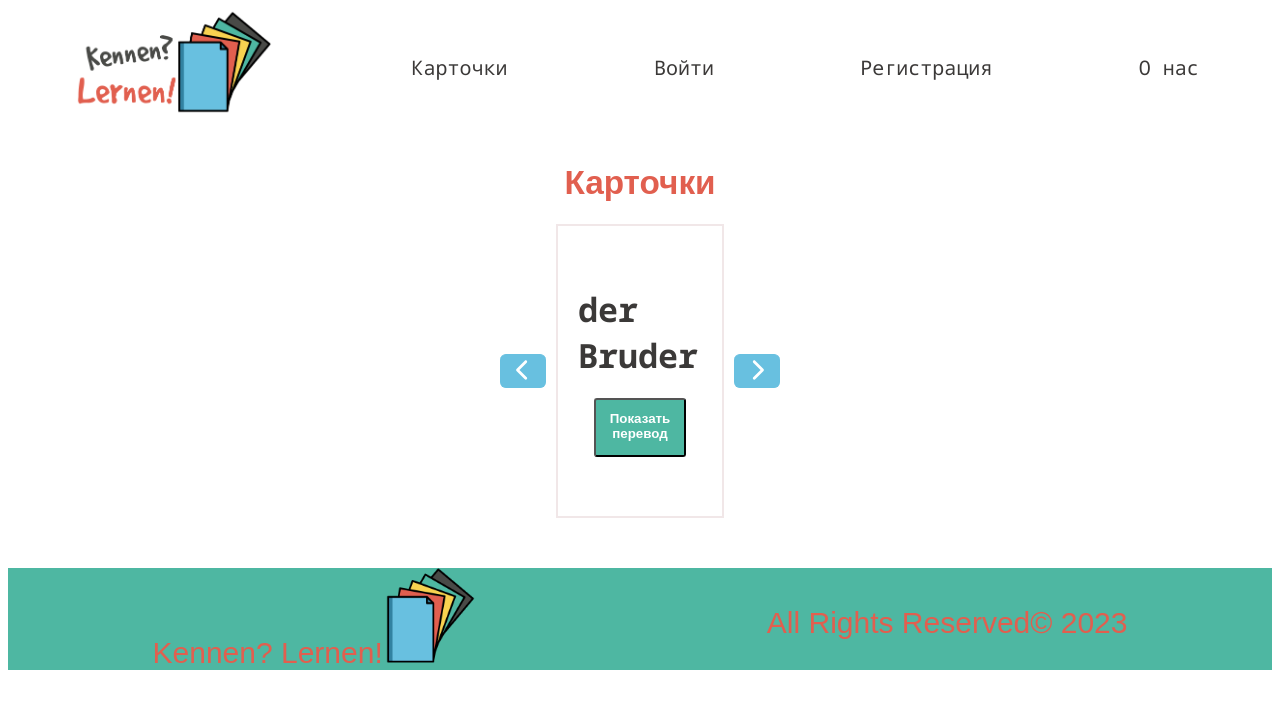
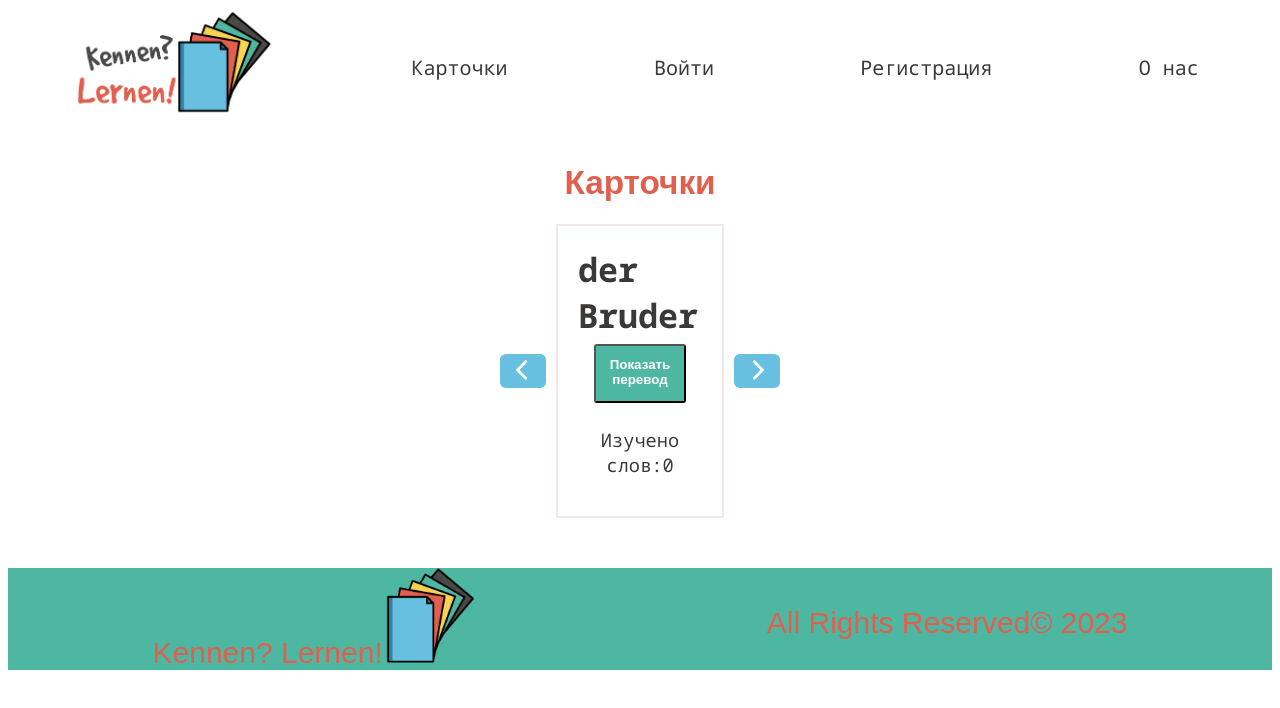
Before and after one commit to Nadia-HPoe/kennen-lernen-app, a React app: page /game in a window 1280 px wide. Shown: the top 708 px of the page. Built offline with nearby package versions, Linux system fonts and the light colour scheme.

Commit message:
adding aword counter

```diff
--- a/src/presentation/Card/card.scss
+++ b/src/presentation/Card/card.scss
@@ -23,7 +23,7 @@
   display: flex;
   flex-direction: column;
   align-items: center;
-  justify-content: space-around;
+  justify-content: space-between;
   font-family: variables.$main-font-bold;
 }
 .card-wrapper {
@@ -31,7 +31,7 @@
   display: flex;
   flex-direction: column;
   align-items: center;
-  justify-content: end;
+  justify-content: center;
 }
 .card-button {
   position: absolute;
@@ -94,3 +94,11 @@
     background: variables.$color-cyan;
   }
 }
+
+.card-counttext {
+  display: flex;
+  text-align: center;
+  font-family: variables.$main-font;
+  color: variables.$color-darkgrey;
+  font-size: 14pt;
+}
--- a/src/presentation/Card/index.jsx
+++ b/src/presentation/Card/index.jsx
@@ -1,16 +1,22 @@
-import React, { useState } from 'react';
+import React, { useState, useRef } from 'react';
 import { words } from '../components/wordlist';
 import { Icons } from '../Main/components/Icons';
 import './card.scss';
 
 function Card() {
+  const buttonRef = useRef(null);
+
   const [pressed, setPressed] = useState(false);
+  const [learned, setLearned] = useState(0);
+  const [count, setCount] = useState(0);
+  const [wordlist] = useState([...words].sort(() => Math.random() - 0.5));
+
   const handleChange = () => {
     setPressed(!pressed);
+    if (learned < wordlist.length - 1) {
+      setLearned(learned + 1);
+    }
   };
-
-  const [count, setCount] = useState(0);
-  const [wordlist] = useState([...words].sort(() => Math.random() - 0.5));
 
   function showPrev() {
     if (count !== 0) {
@@ -23,6 +29,7 @@ function Card() {
     if (count < wordlist.length - 1) {
       setCount(count + 1);
       setPressed(false);
+      buttonRef.current.focus();
     }
   }
 
@@ -37,6 +44,7 @@ function Card() {
           <div className="card-text">{wordlist[count].german}</div>
           <div className="card-wrapper">
             <button
+              ref={buttonRef}
               className={'card-button ' + (pressed ? 'hidden' : '')}
               onClick={handleChange}
             >
@@ -46,6 +54,7 @@ function Card() {
               {wordlist[count].russian}
             </p>
           </div>
+          <p className="card-counttext">Изучено слов:{learned}</p>
         </div>
         <button className="nextcard" onClick={showNext}>
           <Icons name="chevron-right" color="#fff" size="22" />
```
